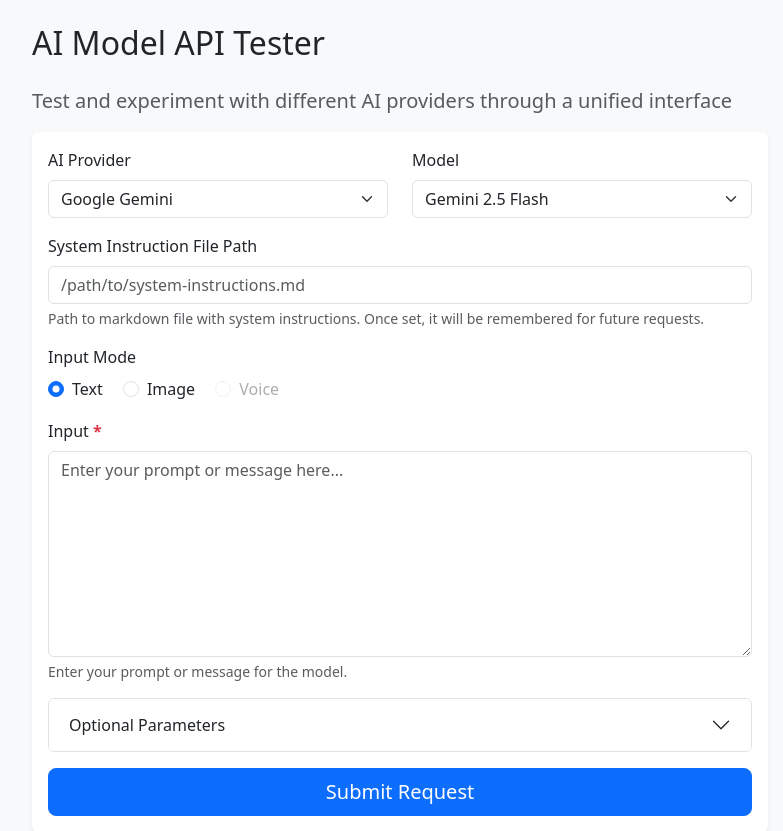
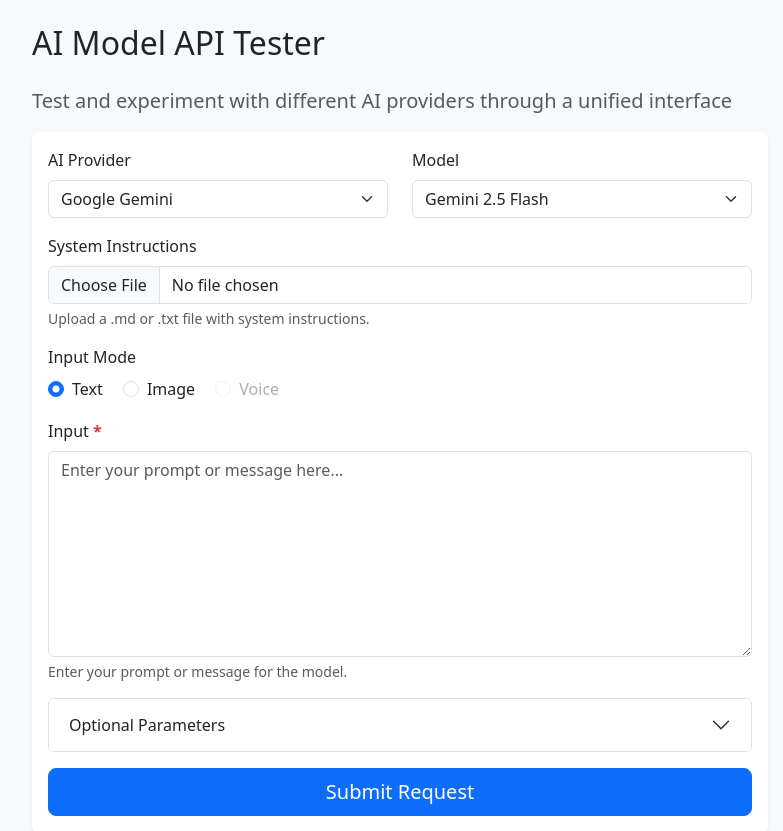
Before and after one commit to anubhavtyagi27/ai-sandbox, a Flask app: page / in a window 1280 px wide. Shown: the part 53-884 px from the top of the page, without its empty margins (240-1023 px from the left). Run offline with Flask 3, Linux system fonts and the light colour scheme; parts of the project's set-up code (start-up, migrations or seed data) failed here and were passed over; some libraries are stand-ins or nearby versions.

Commit message:
feat: replace path inputs with file upload for remote deployment (#14)
Squash and merge PR #14: File upload and sticky persistence support.

```diff
--- a/app/forms.py
+++ b/app/forms.py
@@ -1,6 +1,7 @@
 from flask_wtf import FlaskForm
-from wtforms import StringField, TextAreaField, IntegerField, DecimalField, BooleanField, SelectField, RadioField
-from wtforms.validators import DataRequired, Optional, NumberRange, Length, ValidationError
+from flask_wtf.file import FileField, FileAllowed
+from wtforms import TextAreaField, IntegerField, DecimalField, BooleanField, SelectField, RadioField
+from wtforms.validators import DataRequired, Optional, NumberRange, ValidationError
 from app.providers import list_providers, get_provider_class
 import json
 
@@ -45,13 +46,10 @@ class ResponsesAPIForm(FlaskForm):
         render_kw={"class": "form-select"}
     )
 
-    system_instruction_file = StringField(
-        'System Instruction File Path',
-        validators=[Optional()],
-        render_kw={
-            "placeholder": "/path/to/system-instructions.md",
-            "class": "form-control"
-        }
+    system_instruction_upload = FileField(
+        'System Instructions',
+        validators=[Optional(), FileAllowed(['md', 'txt'], 'Markdown or text files only')],
+        render_kw={"class": "form-control", "accept": ".md,.txt"}
     )
 
     input_mode = RadioField(
@@ -61,13 +59,10 @@ class ResponsesAPIForm(FlaskForm):
         render_kw={"class": "btn-group-toggle"}
     )
 
-    image_path = StringField(
-        'Image Path',
-        validators=[Optional()],
-        render_kw={
-            "placeholder": "/absolute/path/to/image.jpg",
-            "class": "form-control"
-        }
+    image_upload = FileField(
+        'Image',
+        validators=[Optional(), FileAllowed(['jpg', 'jpeg', 'png', 'gif', 'webp'], 'Images only')],
+        render_kw={"class": "form-control", "accept": "image/*"}
     )
 
     input = TextAreaField(
--- a/app/routes.py
+++ b/app/routes.py
@@ -4,7 +4,8 @@ import os
 import time
 from datetime import datetime, timezone
 
-from flask import Blueprint, current_app, flash, jsonify, render_template, request, session
+from flask import Blueprint, current_app, flash, jsonify, render_template, request, send_file, session
+from werkzeug.utils import secure_filename
 
 from app.forms import ProviderSelectionForm, ResponsesAPIForm
 from app.providers import get_provider, get_provider_class, list_providers
@@ -15,6 +16,23 @@ from config import Config
 # Create blueprint for routes
 bp = Blueprint("main", __name__)
 logger = logging.getLogger(__name__)
+
+ALLOWED_IMAGE_EXTENSIONS = {"jpg", "jpeg", "png", "gif", "webp"}
+
+
+def _get_upload_folder():
+    folder = current_app.config.get("UPLOAD_FOLDER")
+    os.makedirs(folder, exist_ok=True)
+    return folder
+
+
+def _find_active_image(upload_folder):
+    """Return path to the active image file, or None if none exists."""
+    for ext in ALLOWED_IMAGE_EXTENSIONS:
+        path = os.path.join(upload_folder, f"active_image.{ext}")
+        if os.path.exists(path):
+            return path
+    return None
 
 
 def _format_created_at(created_value):
@@ -91,6 +109,28 @@ def provider_models(name):
     return jsonify([{"value": v, "label": l} for v, l in temp.models])
 
 
+@bp.route("/api/uploads/instructions")
+def preview_instructions():
+    """Return the content of the active system instructions file."""
+    folder = current_app.config.get("UPLOAD_FOLDER", "")
+    path = os.path.join(folder, "active_instructions.md")
+    if not os.path.exists(path):
+        return jsonify({"exists": False, "content": None})
+    with open(path, "r", encoding="utf-8") as f:
+        content = f.read()
+    return jsonify({"exists": True, "content": content})
+
+
+@bp.route("/api/uploads/image")
+def serve_active_image():
+    """Serve the active image file."""
+    folder = current_app.config.get("UPLOAD_FOLDER", "")
+    img_path = _find_active_image(folder)
+    if not img_path:
+        return jsonify({"error": "No active image"}), 404
+    return send_file(img_path)
+
+
 @bp.route("/", methods=["GET", "POST"])
 def index():
     """
@@ -123,51 +163,28 @@ def index():
     # Get available providers for display
     available_providers = list_providers()
 
-    # Pre-populate system instruction file path from session
-    if request.method == "GET" and "system_instruction_file" in session:
-        form.system_instruction_file.data = session["system_instruction_file"]
-
     if form.validate_on_submit():
         try:
-            # Step 1: Handle system instruction file path
+            # Step 1: Handle system instruction file upload
             system_instruction = None
-            if (
-                form.system_instruction_file.data
-                and form.system_instruction_file.data.strip()
-            ):
-                file_path = form.system_instruction_file.data.strip()
+            upload_folder = _get_upload_folder()
+            instr_path = os.path.join(upload_folder, "active_instructions.md")
 
-                # Save the file path to session for persistence
-                session["system_instruction_file"] = file_path
+            uploaded_instr = form.system_instruction_upload.data
+            if uploaded_instr and uploaded_instr.filename:
+                uploaded_instr.save(instr_path)
+                logger.info(f"Saved system instruction to: {instr_path}")
 
-                # Read the markdown file
-                if os.path.exists(file_path):
-                    try:
-                        with open(file_path, "r", encoding="utf-8") as f:
-                            system_instruction = f.read()
-                        logger.info(f"Loaded system instruction from: {file_path}")
-                    except Exception as e:
-                        flash(f"Error reading file {file_path}: {str(e)}", "warning")
-                        logger.error(f"Error reading system instruction file: {e}")
-                else:
-                    flash(f"File not found: {file_path}", "warning")
-                    logger.warning(f"System instruction file not found: {file_path}")
-            elif "system_instruction_file" in session:
-                # Use previously saved file path
-                file_path = session["system_instruction_file"]
-                if os.path.exists(file_path):
-                    try:
-                        with open(file_path, "r", encoding="utf-8") as f:
-                            system_instruction = f.read()
-                        logger.info(
-                            f"Loaded system instruction from saved path: {file_path}"
-                        )
-                        # Pre-populate the form field with saved path
-                        form.system_instruction_file.data = file_path
-                    except Exception as e:
-                        logger.error(
-                            f"Error reading saved system instruction file: {e}"
-                        )
+            if os.path.exists(instr_path):
+                try:
+                    with open(instr_path, "r", encoding="utf-8") as f:
+                        system_instruction = f.read()
+                    logger.info(
+                        f"Loaded system instruction ({len(system_instruction)} chars)"
+                    )
+                except Exception as e:
+                    flash(f"Error reading system instructions: {str(e)}", "warning")
+                    logger.error(f"Error reading system instruction file: {e}")
 
             # Step 2: Retrieve API key from 1Password
             # Use the selected provider
@@ -190,15 +207,30 @@ def index():
                 if not form.input.data or not form.input.data.strip():
                     raise ValueError("Input text is required in text mode")
             elif form.input_mode.data == "image":
-                if not form.image_path.data or not form.image_path.data.strip():
-                    raise ValueError("Image path is required in image mode")
+                active_img_path = None
 
-                image_path = form.image_path.data.strip()
-                if not os.path.exists(image_path):
-                    raise ValueError(f"Image file not found at: {image_path}")
+                uploaded_img = form.image_upload.data
+                if uploaded_img and uploaded_img.filename:
+                    filename = secure_filename(uploaded_img.filename)
+                    ext = filename.rsplit(".", 1)[-1].lower() if "." in filename else "jpg"
+                    # Remove any previously stored active image
+                    for old_ext in ALLOWED_IMAGE_EXTENSIONS:
+                        old_path = os.path.join(upload_folder, f"active_image.{old_ext}")
+                        if os.path.exists(old_path):
+                            os.remove(old_path)
+                    active_img_path = os.path.join(upload_folder, f"active_image.{ext}")
+                    uploaded_img.save(active_img_path)
+                    logger.info(f"Saved uploaded image to: {active_img_path}")
+                else:
+                    active_img_path = _find_active_image(upload_folder)
 
-                params["image_path"] = image_path
-                logger.info(f"Processing image input: {image_path}")
+                if not active_img_path:
+                    raise ValueError(
+                        "An image is required in Image Mode. Please upload an image."
+                    )
+
+                params["image_path"] = active_img_path
+                logger.info(f"Processing image input: {active_img_path}")
 
             # Add system instruction if available (top-level parameter)
             if system_instruction:
@@ -329,6 +361,17 @@ def index():
             logger.exception(f"{error_type} from {provider_name}: {e}")
             flash(error_message, "danger")
 
+    # Compute active upload file info for the template
+    _upload_folder = current_app.config.get("UPLOAD_FOLDER", "")
+    active_instructions_file = None
+    active_image_file = None
+    if _upload_folder and os.path.isdir(_upload_folder):
+        if os.path.exists(os.path.join(_upload_folder, "active_instructions.md")):
+            active_instructions_file = "active_instructions.md"
+        active_img = _find_active_image(_upload_folder)
+        if active_img:
+            active_image_file = os.path.basename(active_img)
+
     return render_template(
         "index.html",
         form=form,
@@ -337,4 +380,6 @@ def index():
         available_providers=available_providers,
         response_data=response_data,
         error=error_message,
+        active_instructions_file=active_instructions_file,
+        active_image_file=active_image_file,
     )
--- a/app/templates/index.html
+++ b/app/templates/index.html
@@ -37,21 +37,40 @@
                         </div>
                     </div>
 
-                    <!-- System Instruction File Path -->
+                    <!-- System Instructions Upload -->
                     <div class="mb-3">
-                        <label for="system_instruction_file" class="form-label">
-                            {{ form.system_instruction_file.label }}
-                        </label>
-                        {{ form.system_instruction_file }} {% if
-                        form.system_instruction_file.errors %}
+                        <label class="form-label">{{ form.system_instruction_upload.label }}</label>
+                        {% if active_instructions_file %}
+                        <div class="d-flex align-items-center gap-2 mb-2">
+                            <span class="badge bg-success">Active</span>
+                            <code class="small">{{ active_instructions_file }}</code>
+                            <button type="button" class="btn btn-sm btn-outline-secondary py-0"
+                                    data-bs-toggle="modal" data-bs-target="#instructionsPreviewModal">
+                                Preview
+                            </button>
+                            <button type="button" class="btn btn-sm btn-outline-warning py-0"
+                                    onclick="showReplaceField('replaceInstructionsInput')">
+                                Replace
+                            </button>
+                        </div>
+                        <div id="replaceInstructionsInput" class="{{ 'd-none' if not form.system_instruction_upload.errors else '' }}">
+                            {{ form.system_instruction_upload }}
+                            {% if form.system_instruction_upload.errors %}
+                            <div class="invalid-feedback d-block">
+                                {{ form.system_instruction_upload.errors[0] }}
+                            </div>
+                            {% endif %}
+                            <div class="form-text">Upload a new file to replace the active instructions.</div>
+                        </div>
+                        {% else %}
+                        {{ form.system_instruction_upload }}
+                        {% if form.system_instruction_upload.errors %}
                         <div class="invalid-feedback d-block">
-                            {{ form.system_instruction_file.errors[0] }}
+                            {{ form.system_instruction_upload.errors[0] }}
                         </div>
                         {% endif %}
-                        <div class="form-text">
-                            Path to markdown file with system instructions. Once
-                            set, it will be remembered for future requests.
-                        </div>
+                        <div class="form-text">Upload a .md or .txt file with system instructions.</div>
+                        {% endif %}
                     </div>
 
                     <!-- Input Mode Selection -->
@@ -75,20 +94,42 @@
                         {% endfor %}
                     </div>
 
-                    <!-- Image Path (Hidden by default) -->
-                    <div class="mb-3 d-none" id="imagePathGroup">
-                        <label for="image_path" class="form-label">
-                            {{ form.image_path.label }}
+                    <!-- Image Upload (Hidden by default, shown in image mode) -->
+                    <div class="mb-3 d-none" id="imageFileGroup">
+                        <label class="form-label">
+                            {{ form.image_upload.label }}
                             <span class="text-danger">*</span>
                         </label>
-                        {{ form.image_path }} {% if form.image_path.errors %}
+                        {% if active_image_file %}
+                        <div class="d-flex align-items-center gap-2 mb-2">
+                            <span class="badge bg-success">Active</span>
+                            <code class="small">{{ active_image_file }}</code>
+                            <button type="button" class="btn btn-sm btn-outline-secondary py-0"
+                                    data-bs-toggle="modal" data-bs-target="#imagePreviewModal">
+                                Preview
+                            </button>
+                            <button type="button" class="btn btn-sm btn-outline-warning py-0"
+                                    onclick="showReplaceField('replaceImageInput')">
+                                Replace
+                            </button>
+                        </div>
+                        <div id="replaceImageInput" class="{{ 'd-none' if not form.image_upload.errors else '' }}">
+                            {{ form.image_upload }}
+                            {% if form.image_upload.errors %}
+                            <div class="invalid-feedback d-block">
+                                {{ form.image_upload.errors[0] }}
+                            </div>
+                            {% endif %}
+                        </div>
+                        {% else %}
+                        {{ form.image_upload }}
+                        {% endif %}
+                        {% if form.image_upload.errors %}
                         <div class="invalid-feedback d-block">
-                            {{ form.image_path.errors[0] }}
+                            {{ form.image_upload.errors[0] }}
                         </div>
                         {% endif %}
-                        <div class="form-text">
-                            Enter the absolute path to a local image file.
-                        </div>
+                        <div class="form-text">Upload an image (JPG, PNG, GIF, WebP). Required in Image Mode.</div>
                     </div>
 
                     <!-- Input Text -->
@@ -462,7 +537,7 @@
             'input[name="input_mode"]:checked',
         ).value;
         const textGroup = document.getElementById("inputTextGroup");
-        const imageGroup = document.getElementById("imagePathGroup");
+        const imageGroup = document.getElementById("imageFileGroup");
 
         if (mode === "image") {
             textGroup.classList.add("d-none");
@@ -471,6 +546,12 @@
             textGroup.classList.remove("d-none");
             imageGroup.classList.add("d-none");
         }
+    }
+
+    // Show a hidden replace-file input
+    function showReplaceField(id) {
+        const el = document.getElementById(id);
+        if (el) el.classList.remove("d-none");
     }
 
     // Update model dropdown when provider selection changes
@@ -505,6 +586,23 @@
                 updateModels(this.value);
             });
         }
+
+        // Fetch and display system instructions in preview modal
+        const instrModal = document.getElementById("instructionsPreviewModal");
+        if (instrModal) {
+            instrModal.addEventListener("show.bs.modal", function () {
+                const pre = document.getElementById("instructionsPreviewContent");
+                pre.textContent = "Loading...";
+                fetch("/api/uploads/instructions")
+                    .then((r) => r.json())
+                    .then((data) => {
+                        pre.textContent = data.content || "(empty file)";
+                    })
+                    .catch(() => {
+                        pre.textContent = "Failed to load preview.";
+                    });
+            });
+        }
     });
 </script>
 {% endblock %}
--- a/config.py
+++ b/config.py
@@ -5,12 +5,18 @@ from dotenv import load_dotenv
 # Load environment variables from .env file
 load_dotenv()
 
+BASE_DIR = os.path.dirname(os.path.abspath(__file__))
+
 
 class Config:
     """Base configuration with environment variable loading and validation"""
 
     # Required configuration
     SECRET_KEY = os.environ.get("SECRET_KEY") or "dev-secret-key-change-in-production"
+
+    # File uploads
+    UPLOAD_FOLDER = os.environ.get("UPLOAD_FOLDER") or os.path.join(BASE_DIR, "uploads")
+    MAX_CONTENT_LENGTH = 16 * 1024 * 1024  # 16 MB upload limit
 
     # Multi-provider API key references (1Password)
     OP_ITEM_REFERENCE_OPENAI = os.environ.get("OP_ITEM_REFERENCE_OPENAI")
```
Also changed, not shown: other parts of app/templates/index.html (+36 -2 lines), tests/test_error_visibility.py (added, +65 -0 lines), tests/test_file_uploads.py (added, +96 -0 lines), 1 other file.
